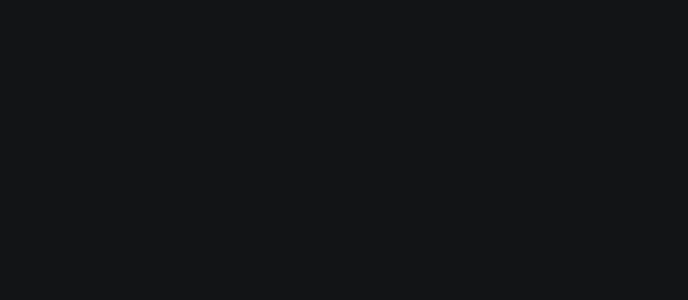
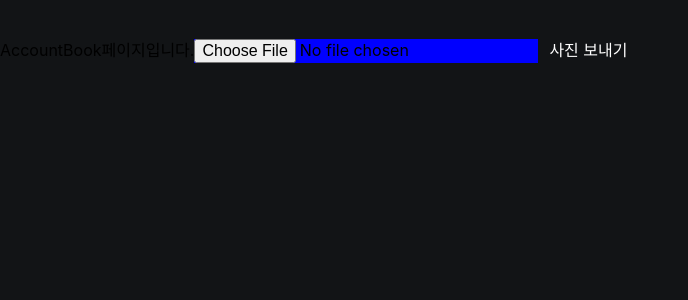
Before and after one commit to youngchannelforyou/gonggam, a React (Create React App) app in the folder frontend/: page /1 in a window 1280 px wide. Before the commit this address had no page. Shown: the top 300 px of the page, without its empty margins (0-688 px from the left). Built offline with nearby package versions, Linux system fonts and the light colour scheme.

Commit message:
파일 전송 input

```diff
--- a/frontend/src/App.js
+++ b/frontend/src/App.js
@@ -4,6 +4,7 @@
 import LoginPage from './pages/LoginPage';
 import MainPage from './pages/MainPage';
 import JoinPage from './pages/JoinPage';
+import AccountBookPage from './pages/AccountBookPage';
 
 function App() {
   return (
@@ -13,6 +14,7 @@
           <Route path='/' element={<LoginPage />} />
           <Route path='/main' element={<MainPage />} />
           <Route path='/join' element={<JoinPage />} />
+          <Route path='/:personalUrl' element={<AccountBookPage />} />
         </Routes>
       </BrowserRouter>
     </div>
--- a/frontend/src/components/Login/LoginForm.jsx
+++ b/frontend/src/components/Login/LoginForm.jsx
@@ -6,8 +6,8 @@
 import Logo2 from '../../assets/logo.png'
 
 function LoginForm() {
-  const [id, setId] = useState(null);
-  const [pw, setPw] = useState(null);
+  const [id, setId] = useState('test1');
+  const [pw, setPw] = useState('1234');
 
   function onChange(e) {
     const {
@@ -21,11 +21,17 @@
     }
   }
 
+
+  console.log(id);
+  console.log(pw);
+
   async function requestLogin(e) {
     e.preventDefault();
     console.log(e);
 
-    const data = await fetch('http://localhost:8080/Member/login', {
+    console.log(id);
+    console.log(pw);
+    const responseData = await fetch('http://localhost:8080/Member/login', {
       method: 'POST',
       body: JSON.stringify({
         Id: id,
@@ -35,8 +41,8 @@
         'Content-Type': 'application/json',
         'Accept': 'application/json',
       }
-    });
-
+    })
+    const data = await responseData.json();
     console.log(data);
   }
 
--- /dev/null
+++ b/frontend/src/pages/AccountBookPage.jsx
@@ -0,0 +1,51 @@
+import React, { useState } from 'react';
+import { css } from '@emotion/css';
+
+function AccountBookPage(props) {
+    const [receiptImg, setReceiptImg] = useState(null);
+    const receiptImaChange = (e) => {
+        setReceiptImg(e.target.files[0]);
+    };
+
+    const handleSubmit = async (e) => {
+        e.preventDefault();
+        if (receiptImg) {
+            await sendReceipt(receiptImg);
+            alert('전송되었습니다.');
+        }
+    };
+
+    const sendReceipt = async () => {
+        const formData = new FormData();
+        formData.append("file", receiptImg);
+
+        await fetch("http://localhost:8080/AccountBook/addpost", {
+            method: "POST",
+            headers: {
+            },
+            body: formData,
+        });
+    };
+
+    return (
+        <div>
+            AccountBook페이지입니다.
+            <input className={receiptImgInput} accept=".jpg, .png, .jpeg" type="file" onChange={receiptImaChange} />
+            <button className={submitImgButton} type="submit" onClick={handleSubmit}>
+                사진 보내기
+            </button>
+        </div>
+    );
+}
+
+const receiptImgInput = css`
+    background-color: blue;
+`;
+
+const submitImgButton = css`
+    width: 100px;
+    height: 100px;
+    color: #fff;
+`;
+
+export default AccountBookPage;
```
Also changed, not shown: frontend/src/assets/gonggamLogoRemove.png.
